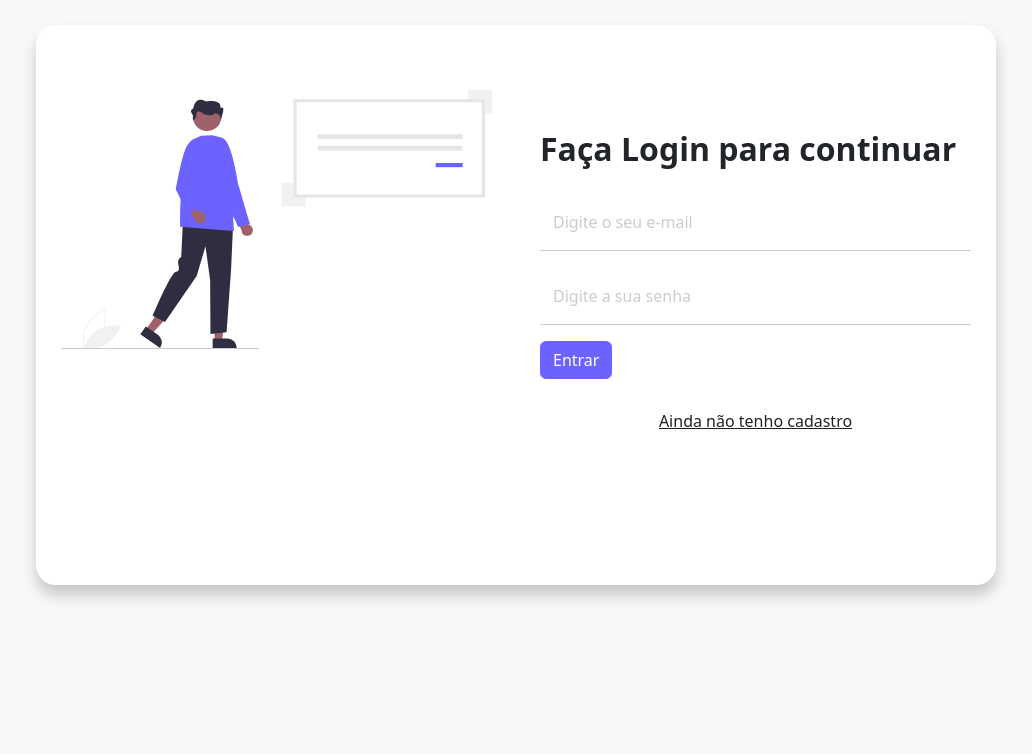
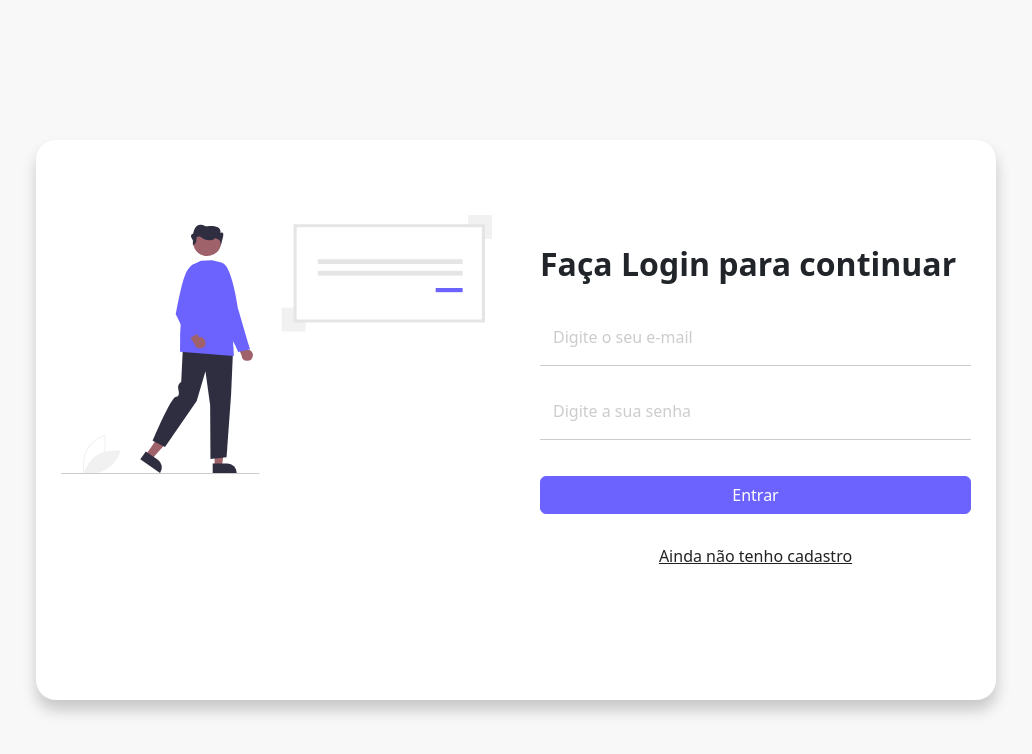
Before and after one commit to DevPetter/Tela-de-Login-BS, a plain HTML site: page index.html in a window 1280 px wide. Shown: the whole page, without its empty margins (124-1156 px from the left). Drawn offline with nearby package versions, Linux system fonts and the light colour scheme.

Commit message:
Aleteração nos estilos do botão e imagem

```diff
--- a/style.css
+++ b/style.css
@@ -6,7 +6,7 @@ body{
     background-color: #fff;
     border-radius: 20px;
     box-shadow: .5px 10px 15px rgba(0, 0, 0, .2);
-    margin: 25px auto;
+    margin: 140px auto;
     padding: 25px;
     height: 560px;
 }
@@ -65,5 +65,10 @@ body{
 }
 
 .img-fluid{
-    padding-top: 40px;
+    padding-top: 50px;
 }
+
+.btn.btn-primary{
+    margin-top: 20px;
+    width: 100%;
+}
```
